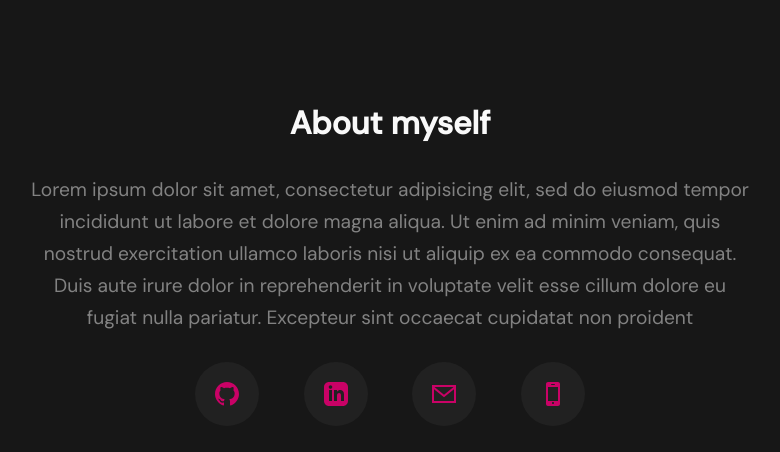
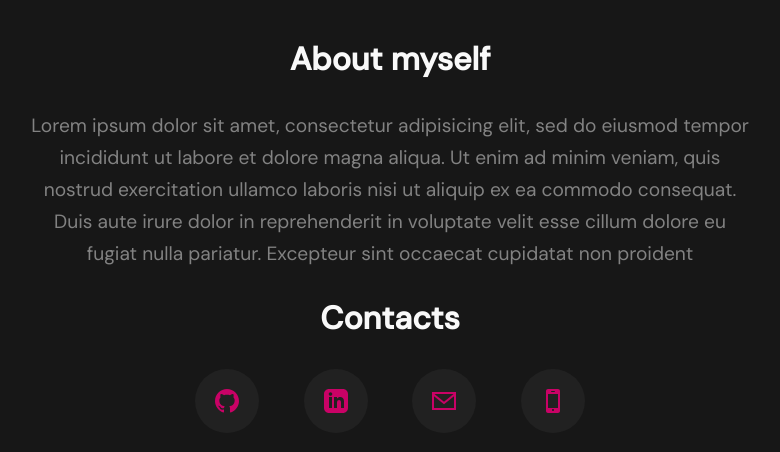
Before and after one commit to BlueishCupcake/my_portifolio, a React (Create React App) app: page / in a window 1280 px wide. Shown: the part 603-1055 px from the top of the page, without its empty margins (250-1030 px from the left). Built offline with nearby package versions, Linux system fonts and the light colour scheme.

Commit message:
adding contact section

```diff
--- a/src/components/about/index.tsx
+++ b/src/components/about/index.tsx
@@ -19,20 +19,22 @@ const About = () => {
         occaecat cupidatat non proident
       </Styled.AboutText>
 
+      <Styled.AboutTitle>Contacts</Styled.AboutTitle>
+
       <Styled.IconsList>
-        <Styled.Icon>
+        <Styled.Icon href="https://github.com/BlueishCupcake">
           <Github />
         </Styled.Icon>
 
-        <Styled.Icon>
+        <Styled.Icon href="https://www.linkedin.com/in/sophie-quines/">
           <Linkedin />
         </Styled.Icon>
 
-        <Styled.Icon>
+        <Styled.Icon href="mailto:sophiequines@gmail.com">
           <Mail />
         </Styled.Icon>
 
-        <Styled.Icon>
+        <Styled.Icon href="https://wa.me/555198060191">
           <Phone />
         </Styled.Icon>
       </Styled.IconsList>
--- a/src/components/about/style.ts
+++ b/src/components/about/style.ts
@@ -1,7 +1,7 @@
 import styled from "styled-components";
 
 export const AboutContainer = styled.div`
-  margin-top: 8rem;
+  margin-top: 4rem;
   height: 100000vh;
 `;
 
@@ -13,7 +13,7 @@ export const AboutTitle = styled.h2`
   line-height: 2.6rem;
   text-align: center;
   color: var(--white);
-  margin-bottom: 1.8rem;
+  margin: 1.8rem;
 `;
 
 export const AboutText = styled.p`
@@ -33,7 +33,7 @@ export const IconsList = styled.div`
   width: 30rem;
 `;
 
-export const Icon = styled.div`
+export const Icon = styled.a`
   background-color: #212121;
   width: 4rem;
   height: 4rem;
@@ -41,7 +41,14 @@ export const Icon = styled.div`
   place-content: center;
   place-items: center;
   border-radius: 100%;
+  border: 0;
+  cursor: pointer;
+  transition: 0.3s;
 
+  &:hover {
+    box-shadow: 0 0.5em 1em var(--pink-2);
+    transform: translateY(-0.5em);
+  }
   > svg {
     fill: var(--pink-1);
   }
```
